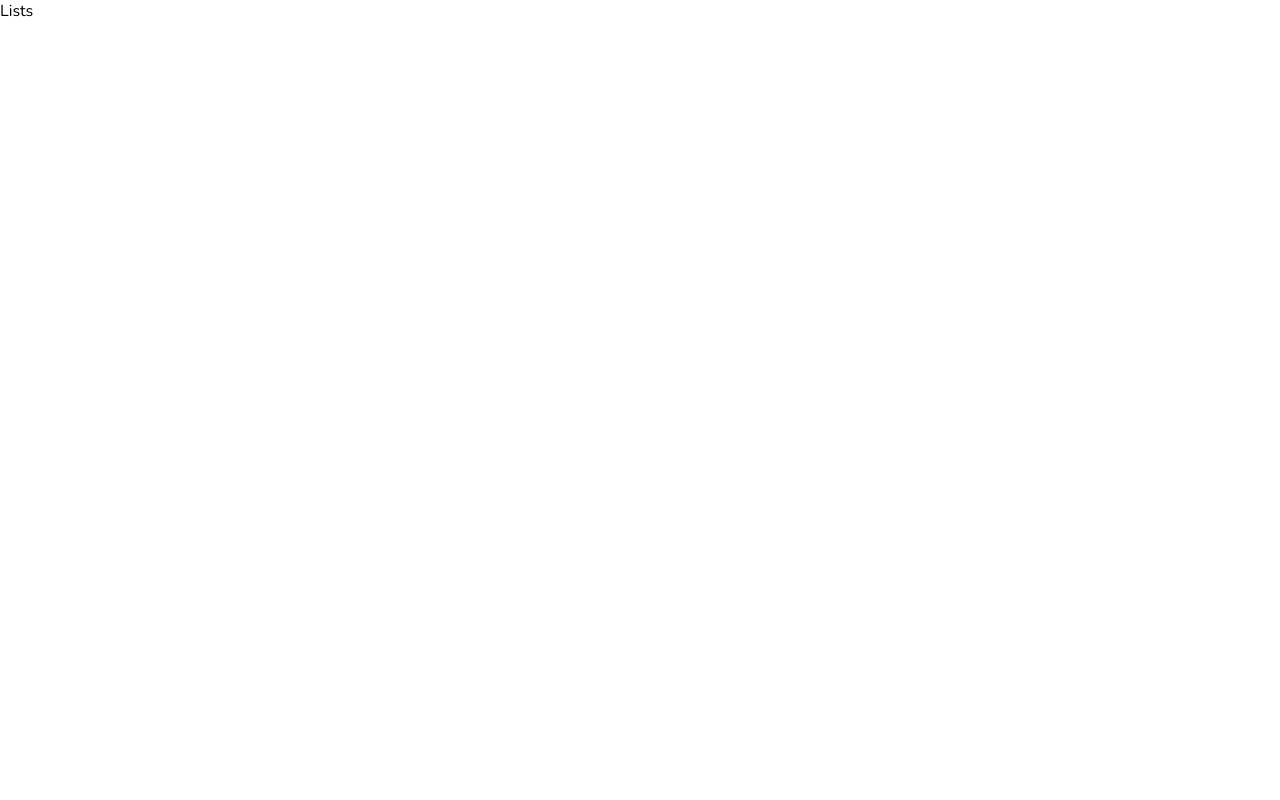
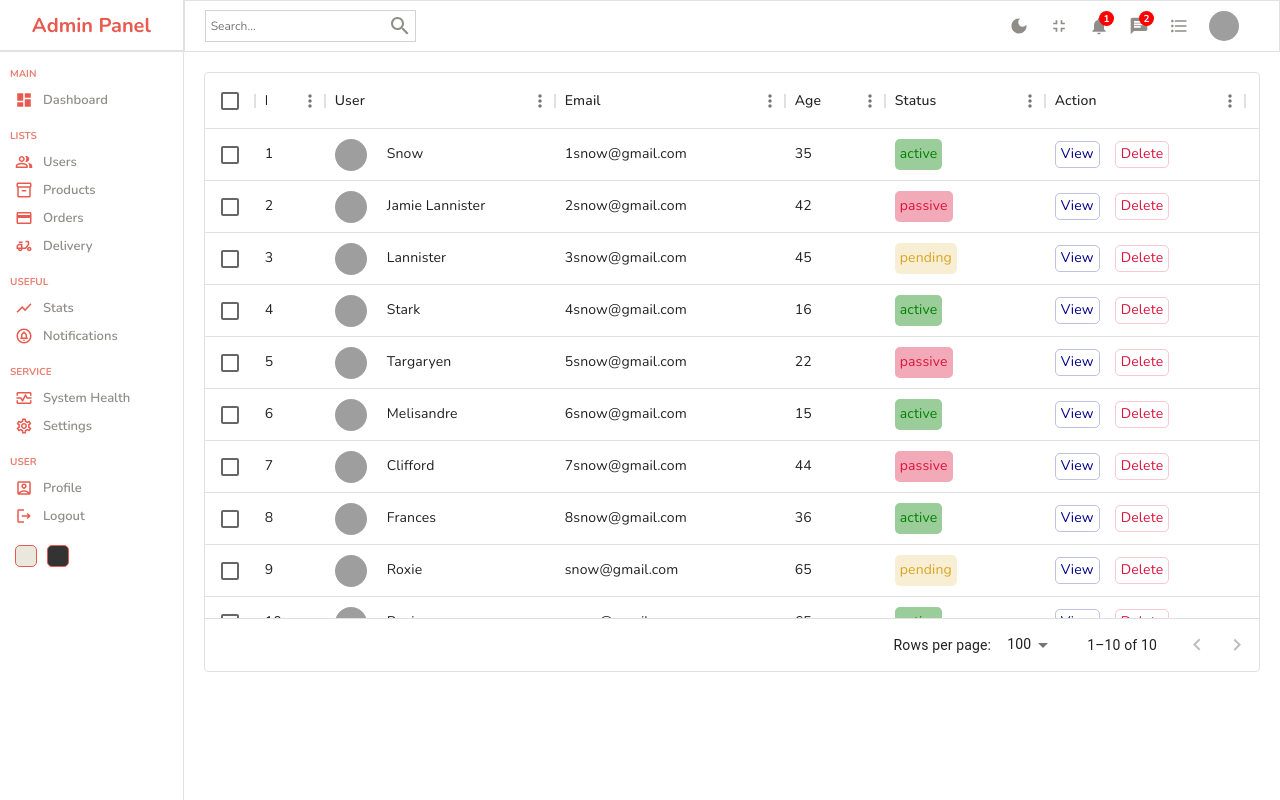
Before and after one commit to sm-mostafajamal/dashboard, a React (Create React App) app: page /users in a window 1280 px wide. Built offline with nearby package versions, Linux system fonts and the light colour scheme; grey boxes are pictures that could not be loaded.

Commit message:
list page done

```diff
--- a/package.json
+++ b/package.json
@@ -7,6 +7,7 @@
     "@emotion/styled": "^11.10.6",
     "@mui/icons-material": "^5.11.16",
     "@mui/material": "^5.11.16",
+    "@mui/x-data-grid": "^6.2.0",
     "@testing-library/jest-dom": "^5.16.5",
     "@testing-library/react": "^13.4.0",
     "@testing-library/user-event": "^13.5.0",
--- /dev/null
+++ b/src/components/datatable/Datatable.jsx
@@ -0,0 +1,32 @@
+import "./style.scss";
+import { DataGrid } from "@mui/x-data-grid";
+import { userColumns, userRows } from "../../dataTableData";
+
+const Datatable = () => {
+  const actionColumn = [
+    {
+      field: "action",
+      headerName: "Action",
+      width: 200,
+      renderCell: () => (
+        <div className="cellAction">
+          <div className="viewButton">View</div>
+          <div className="deleteButton">Delete</div>
+        </div>
+      ),
+    },
+  ];
+  return (
+    <div className="dataTable">
+      <DataGrid
+        rows={userRows}
+        columns={userColumns.concat(actionColumn)}
+        pageSize={5}
+        rowsPerPageOptions={[5]}
+        checkboxSelection
+      />
+    </div>
+  );
+};
+
+export default Datatable;
--- /dev/null
+++ b/src/components/datatable/style.scss
@@ -0,0 +1,50 @@
+.dataTable {
+  height: 600px;
+  padding: 20px;
+  .cellWithImg {
+    display: flex;
+    align-items: center;
+    .cellImg {
+      width: 32px;
+      height: 32px;
+      border-radius: 50%;
+      object-fit: cover;
+      margin-right: 20px;
+    }
+  }
+  .cellWithStatus {
+    padding: 5px;
+    border-radius: 5px;
+    &.active {
+      color: green;
+      background-color: rgba(0, 128, 0, 0.397);
+    }
+    &.pending {
+      color: goldenrod;
+      background-color: rgba(218, 165, 32, 0.192);
+    }
+    &.passive {
+      color: crimson;
+      background-color: rgba(220, 20, 60, 0.363);
+    }
+  }
+  .cellAction {
+    display: flex;
+    align-items: center;
+    gap: 15px;
+    .viewButton {
+      padding: 2px 5px;
+      border-radius: 5px;
+      color: darkblue;
+      border: 1px solid rgba(0, 0, 139, 0.247);
+      cursor: pointer;
+    }
+    .deleteButton {
+      padding: 2px 5px;
+      border-radius: 5px;
+      color: crimson;
+      border: 1px solid rgba(220, 20, 60, 0.226);
+      cursor: pointer;
+    }
+  }
+}
--- /dev/null
+++ b/src/dataTableData.js
@@ -0,0 +1,123 @@
+export const userColumns = [
+  { field: "id", headerName: "ID", width: 70 },
+  {
+    field: "user",
+    headerName: "User",
+    width: 230,
+    renderCell: (params) => {
+      return (
+        <div className="cellWithImg">
+          <img className="cellImg" src={params.row.img} alt="avatar" />
+          {params.row.username}
+        </div>
+      );
+    },
+  },
+  {
+    field: "email",
+    headerName: "Email",
+    width: 230,
+  },
+
+  {
+    field: "age",
+    headerName: "Age",
+    width: 100,
+  },
+  {
+    field: "status",
+    headerName: "Status",
+    width: 160,
+    renderCell: (params) => {
+      return (
+        <div className={`cellWithStatus ${params.row.status}`}>
+          {params.row.status}
+        </div>
+      );
+    },
+  },
+];
+
+//temporary data
+export const userRows = [
+  {
+    id: 1,
+    username: "Snow",
+    img: "https://images.pexels.com/photos/1820770/pexels-photo-1820770.jpeg?auto=compress&cs=tinysrgb&dpr=2&w=500",
+    status: "active",
+    email: "1snow@gmail.com",
+    age: 35,
+  },
+  {
+    id: 2,
+    username: "Jamie Lannister",
+    img: "https://images.pexels.com/photos/1820770/pexels-photo-1820770.jpeg?auto=compress&cs=tinysrgb&dpr=2&w=500",
+    email: "2snow@gmail.com",
+    status: "passive",
+    age: 42,
+  },
+  {
+    id: 3,
+    username: "Lannister",
+    img: "https://images.pexels.com/photos/1820770/pexels-photo-1820770.jpeg?auto=compress&cs=tinysrgb&dpr=2&w=500",
+    email: "3snow@gmail.com",
+    status: "pending",
+    age: 45,
+  },
+  {
+    id: 4,
+    username: "Stark",
+    img: "https://images.pexels.com/photos/1820770/pexels-photo-1820770.jpeg?auto=compress&cs=tinysrgb&dpr=2&w=500",
+    email: "4snow@gmail.com",
+    status: "active",
+    age: 16,
+  },
+  {
+    id: 5,
+    username: "Targaryen",
+    img: "https://images.pexels.com/photos/1820770/pexels-photo-1820770.jpeg?auto=compress&cs=tinysrgb&dpr=2&w=500",
+    email: "5snow@gmail.com",
+    status: "passive",
+    age: 22,
+  },
+  {
+    id: 6,
+    username: "Melisandre",
+    img: "https://images.pexels.com/photos/1820770/pexels-photo-1820770.jpeg?auto=compress&cs=tinysrgb&dpr=2&w=500",
+    email: "6snow@gmail.com",
+    status: "active",
+    age: 15,
+  },
+  {
+    id: 7,
+    username: "Clifford",
+    img: "https://images.pexels.com/photos/1820770/pexels-photo-1820770.jpeg?auto=compress&cs=tinysrgb&dpr=2&w=500",
+    email: "7snow@gmail.com",
+    status: "passive",
+    age: 44,
+  },
+  {
+    id: 8,
+    username: "Frances",
+    img: "https://images.pexels.com/photos/1820770/pexels-photo-1820770.jpeg?auto=compress&cs=tinysrgb&dpr=2&w=500",
+    email: "8snow@gmail.com",
+    status: "active",
+    age: 36,
+  },
+  {
+    id: 9,
+    username: "Roxie",
+    img: "https://images.pexels.com/photos/1820770/pexels-photo-1820770.jpeg?auto=compress&cs=tinysrgb&dpr=2&w=500",
+    email: "snow@gmail.com",
+    status: "pending",
+    age: 65,
+  },
+  {
+    id: 10,
+    username: "Roxie",
+    img: "https://images.pexels.com/photos/1820770/pexels-photo-1820770.jpeg?auto=compress&cs=tinysrgb&dpr=2&w=500",
+    email: "snow@gmail.com",
+    status: "active",
+    age: 65,
+  },
+];
--- a/src/pages/lists/Lists.jsx
+++ b/src/pages/lists/Lists.jsx
@@ -1,7 +1,18 @@
+import Datatable from "../../components/datatable/Datatable";
+import Navbar from "../../components/navbar/Navbar";
+import Sidebar from "../../components/sidebar/Sidebar";
 import "./style.scss";
 
 const Lists = () => {
-  return <div>Lists</div>;
+  return (
+    <div className="list">
+      <Sidebar />
+      <div className="listContainer">
+        <Navbar />
+        <Datatable />
+      </div>
+    </div>
+  );
 };
 
 export default Lists;
--- a/src/pages/lists/style.scss
+++ b/src/pages/lists/style.scss
@@ -0,0 +1,7 @@
+.list {
+  width: 100%;
+  display: flex;
+  .listContainer {
+    flex: 6;
+  }
+}
```
Also changed, not shown: 2 other files (tests, documents, lock files or other folders).
